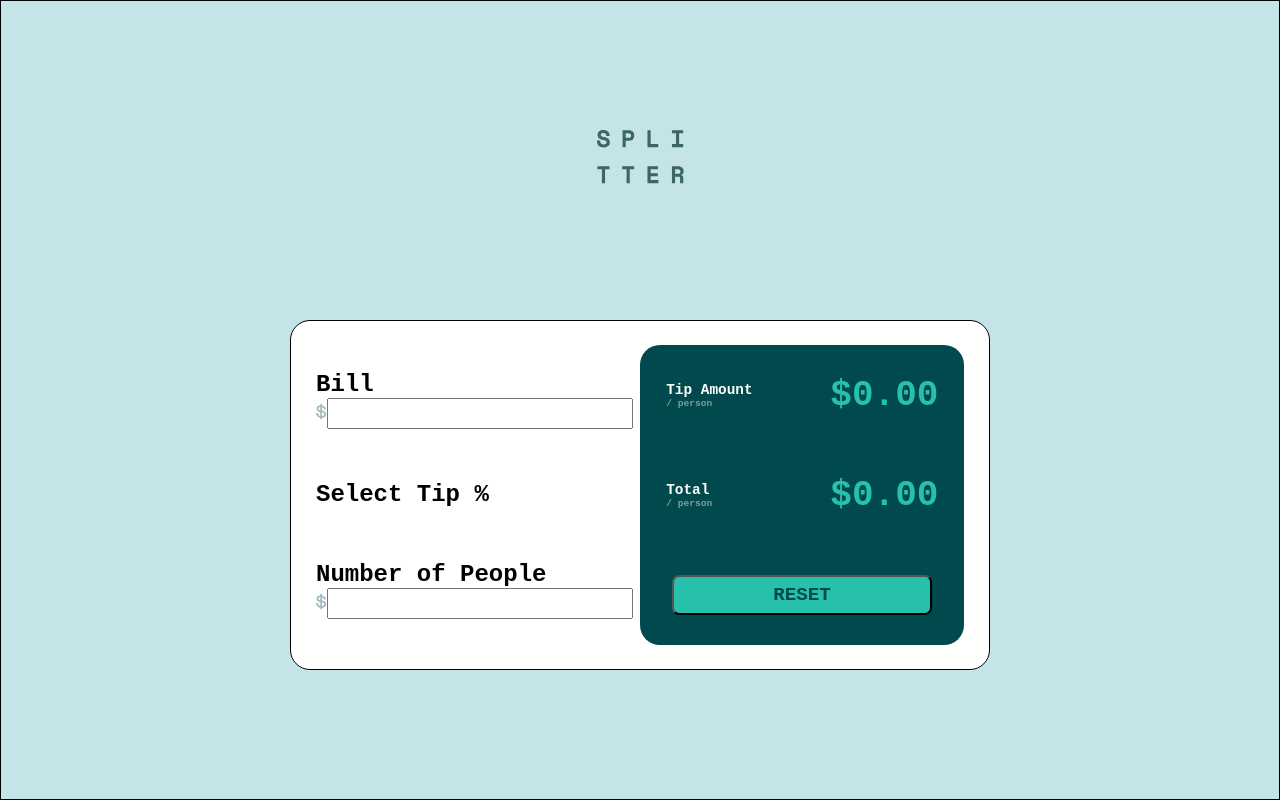
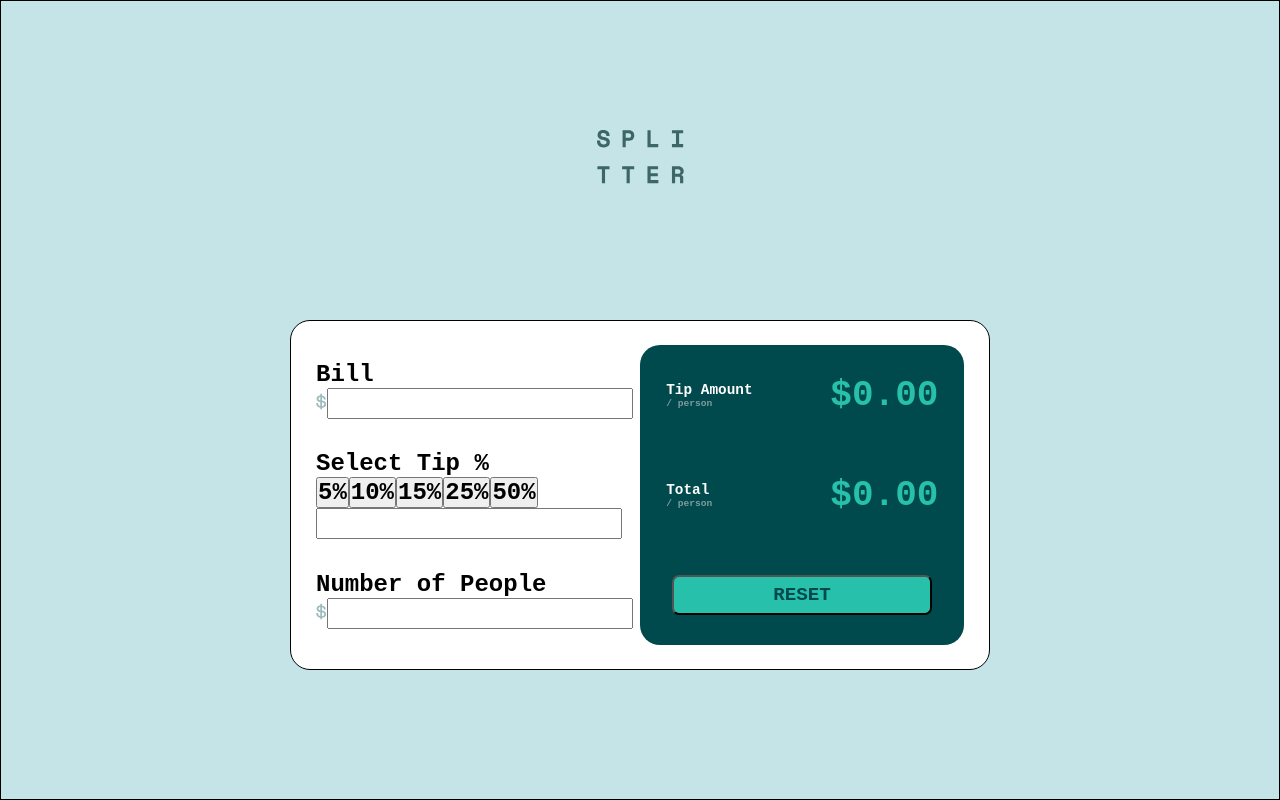
Before and after one commit to joaocorner/tip-calculator, a React (Create React App) app: page / in a window 1280 px wide. Built offline with nearby package versions, Linux system fonts and the light colour scheme.

Commit message:
adding button tip

```diff
--- a/src/pages/Home.js
+++ b/src/pages/Home.js
@@ -12,15 +12,30 @@ const Home = () => {
       <main>
         <div className="input__container">
           <div className="input__container--bill">
-            <label htmlFor="bill">Bill</label>
+            <label>Bill</label>
             <div className="input__container--bill--input">
               <img src={icondollar} alt="icon dollar" />
               <input type="number" name="bill" id="bill" />
             </div>
           </div>
-          <label>Select Tip %</label>
+          <div>
+            <label>Select Tip %</label>
+            <div>
+              <button className="button--tip">5%</button>
+              <button className="button--tip">10%</button>
+              <button className="button--tip">15%</button>
+              <button className="button--tip">25%</button>
+              <button className="button--tip">50%</button>
+              <input
+                type="number"
+                name="custom"
+                id="custom"
+                className="button--tip"
+              />
+            </div>
+          </div>
           <div className="input__container--">
-            <label htmlFor="bill">Number of People</label>
+            <label>Number of People</label>
             <div className="input__container--people">
               <img src={icondollar} alt="icon dollar" />
               <input type="number" name="people" id="people" />
```
